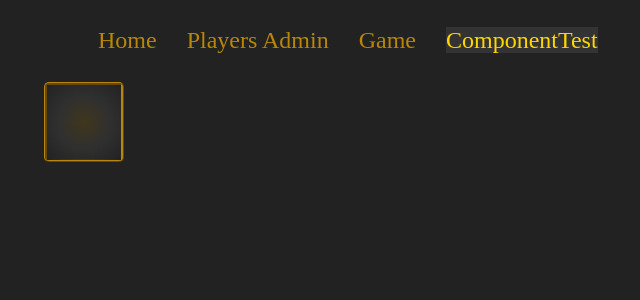
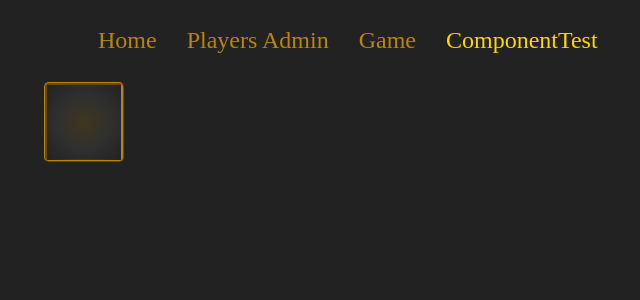
Before and after one commit to Muqluk/MemoryGame, a React app in the folder Web/: page /ComponentTest in a window 1280 px wide. Shown: the top 300 px of the page, without its empty margins (15-655 px from the left). Built offline with nearby package versions, Linux system fonts and the light colour scheme; the HTML template or start-up script is replaced by a standard one; what redux-immutable would draw is missing.

Commit message:
style cleanup

```diff
--- a/Web/src/App/Pages/Game/View/GameCard.jsx
+++ b/Web/src/App/Pages/Game/View/GameCard.jsx
@@ -1,7 +1,3 @@
-// const imageStyle = (props) => ({
-//   backgroundImage: `url(${props.icon}`,
-// });
-
 export const GameCard = (props) => {
   const imageStyle = props.isVisible
     ? { backgroundImage: `url(${props.icon}` }
--- a/Web/src/App/Pages/Game/View/GameView.jsx
+++ b/Web/src/App/Pages/Game/View/GameView.jsx
@@ -13,7 +13,7 @@ import { GameBoardView } from './GameBoardView';
 import * as selector from '../ViewModel/selectors';
 import * as action from '../Model/actions';
 
-import './Game.scss';
+import './game.scss';
 
 const GameView = (props) => {
   console.log('Game props: ', props);
--- a/Web/src/App/Static/App.scss
+++ b/Web/src/App/Static/App.scss
@@ -1,4 +1,5 @@
 @import './vars.scss';
+@import './globals.scss';
 
 html {
   height: 98%;
--- /dev/null
+++ b/Web/src/App/Static/globals.scss
@@ -0,0 +1,4 @@
+
+.noselect {
+  user-select: none;
+}
--- a/Web/src/App/Static/vars.scss
+++ b/Web/src/App/Static/vars.scss
@@ -1,3 +1,3 @@
 $border: goldenrod;
 $border-dark: darkgoldenrod;
-$border-bright: yellow;
+$border-bright: gold;
--- a/Web/src/components/Navigation/navigation.scss
+++ b/Web/src/components/Navigation/navigation.scss
@@ -1,5 +1,11 @@
+@import '../../App/Static/vars.scss';
+@import '../../App/Static/vars.scss';
+
 .navigation {
-  color: darkgoldenrod;
+  color: $border-dark;
+  user-select: none;
+  user-drag: none;
+  -webkit-user-drag: none;
   &.top__nav {
     ul {
       list-style-type: none;
@@ -8,13 +14,13 @@
         display: inline-block;
         & a {
           text-decoration: none;
-          color: darkgoldenrod;
+          color: $border-dark;
         }
       }
     }
   }
   .selected {
-    background-color: #333;
-    color: gold !important;
+    // background-color: #333;
+    color: $border-bright !important;
   }
 }
```
Also changed, not shown: Web/src/vscode settings.json (renamed from Web/src/App/vscode settings.json).
